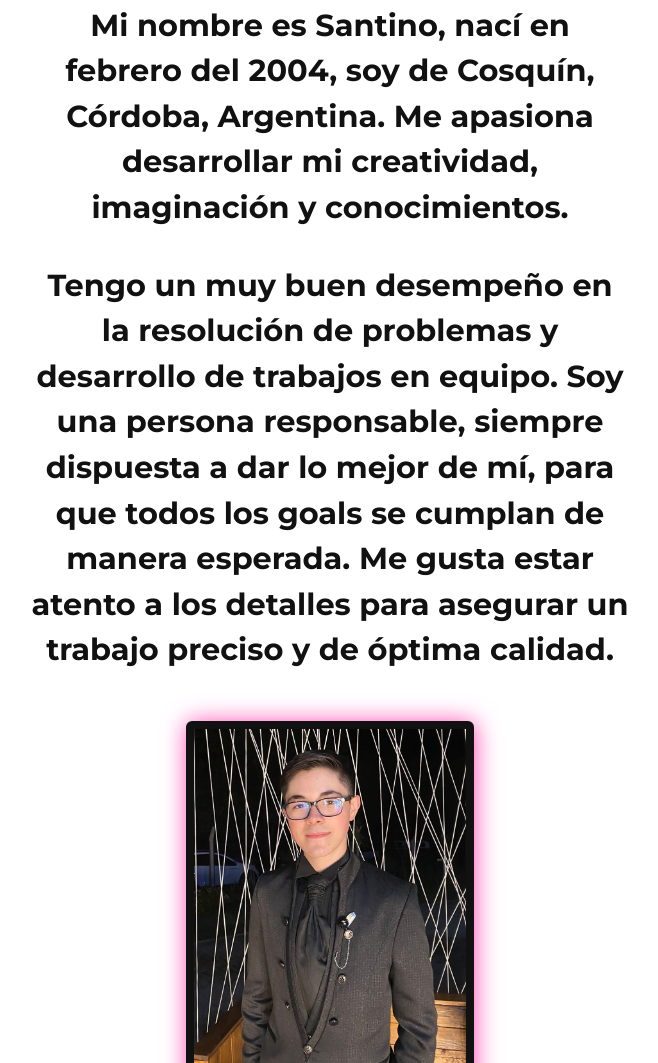
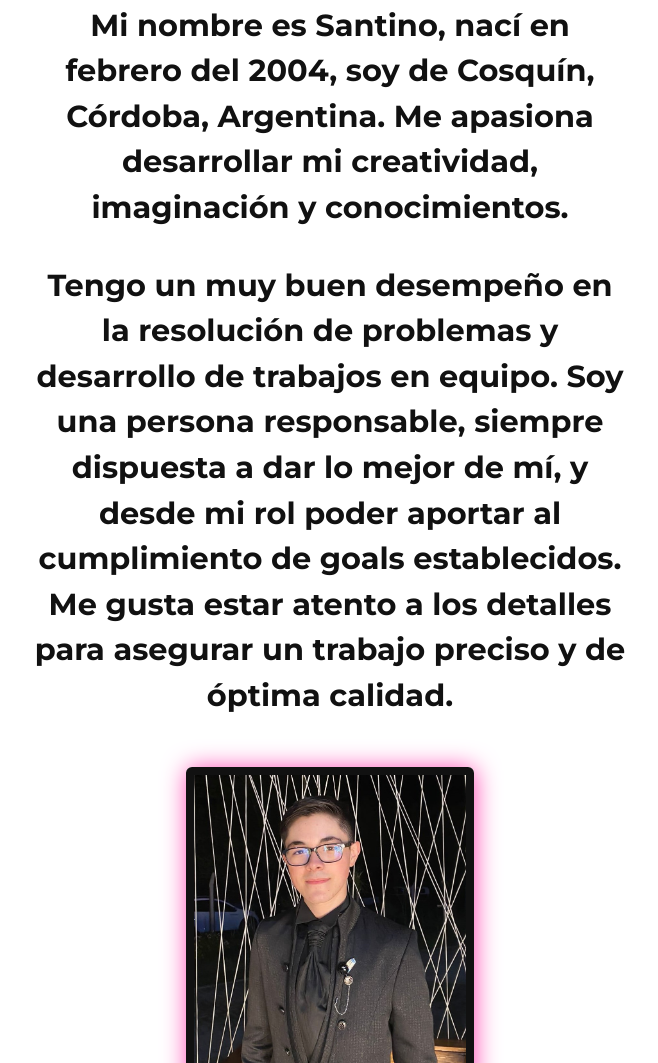
Before and after one commit to SantinoVidal/Portfolio, a plain HTML site: page index.html in a window 1280 px wide. Shown: the part 1430-2493 px from the top of the page, without its empty margins (310-968 px from the left). Drawn offline with nearby package versions, Linux system fonts and the light colour scheme.

Commit message:
Cambio en párrafo

```diff
--- a/index.html
+++ b/index.html
@@ -78,9 +78,9 @@
         <p class="interFlag" data-aos="fade-up" data-aos-duration="800">
           Tengo un muy buen desempeño en la resolución de problemas y desarrollo
           de trabajos en equipo. Soy una persona responsable, siempre dispuesta
-          a dar lo mejor de mí, para que todos los goals se cumplan de manera
-          esperada. Me gusta estar atento a los detalles para asegurar un
-          trabajo preciso y de óptima calidad.
+          a dar lo mejor de mí, y desde mi rol poder aportar al cumplimiento de
+          goals establecidos. Me gusta estar atento a los detalles para asegurar
+          un trabajo preciso y de óptima calidad.
         </p>
         <div class="perfil">
           <img src="./img/perfil.jpg" alt="Santino Vidal Gallea" />
```
